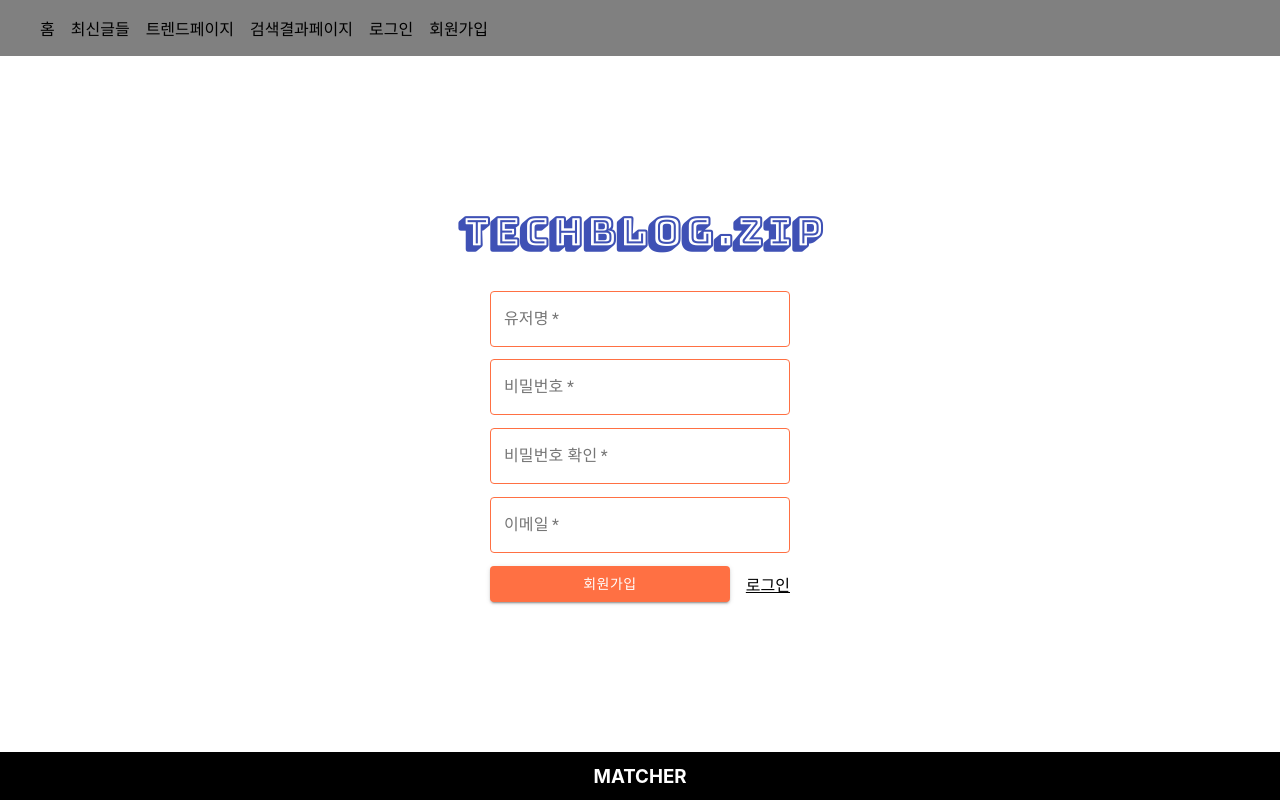
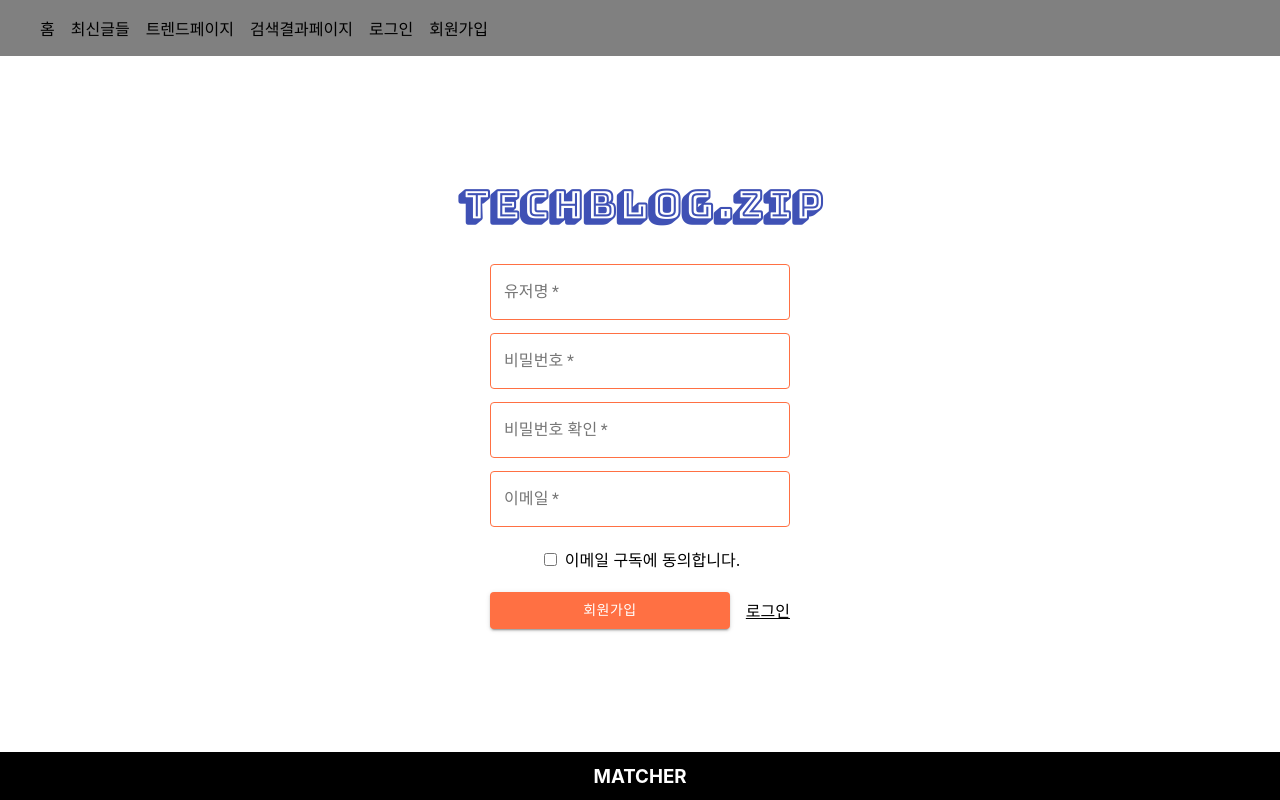
Before and after one commit to GAEBL/techblogzip, a React (Create React App) app in the folder frontend/: page /register in a window 1280 px wide. Built offline with nearby package versions, Linux system fonts and the light colour scheme.

Commit message:
feat: is_subscribed 필드 구현, UI 1차 완료(S02P31C103-73)

```diff
--- a/frontend/src/components/AuthTemplate.js
+++ b/frontend/src/components/AuthTemplate.js
@@ -33,6 +33,15 @@ const StyledLink = styled(Link)`
   color: black;
 `;
 
+const StyledCheckBox = styled.div`
+  justify-self: center;
+  align-self: center;
+  padding: 0.5rem 0;
+  input {
+    margin-right: 0.5rem;
+  }
+`;
+
 function AuthTemplate({ type, history }) {
   const { form, isLoggedIn } = useSelector(({ auth, user }) => ({
     form: auth[type],
@@ -45,6 +54,13 @@ function AuthTemplate({ type, history }) {
     dispatch(changeInput({ type, name, value }));
   };
 
+  const handleCheckBox = (e) => {
+    const { name, value } = e.target;
+    dispatch(
+      changeInput({ type, name, value: value === 'false' ? true : false }),
+    );
+  };
+
   const handleSubmit = (e) => {
     e.preventDefault();
     if (type === 'login') {
@@ -55,7 +71,7 @@ function AuthTemplate({ type, history }) {
           username: form.username,
           password: form.password,
           email: form.email,
-          is_subscribed: true,
+          is_subscribed: form.is_subscribed,
         }),
       );
     }
@@ -106,6 +122,15 @@ function AuthTemplate({ type, history }) {
               onChange={handleChange}
               required
             />
+            <StyledCheckBox>
+              <input
+                type="checkbox"
+                name="is_subscribed"
+                value={form.is_subscribed}
+                onChange={handleCheckBox}
+              />
+              <label htmlFor="is_subscribed">이메일 구독에 동의합니다.</label>
+            </StyledCheckBox>
           </>
         )}
         <ButtonContainer>
--- a/frontend/src/reducers/auth.js
+++ b/frontend/src/reducers/auth.js
@@ -31,7 +31,7 @@ const initialState = {
     email: '',
     password: '',
     passwordConfirm: '',
-    is_subscribed: true,
+    is_subscribed: false,
   },
   error: null,
 };
```
